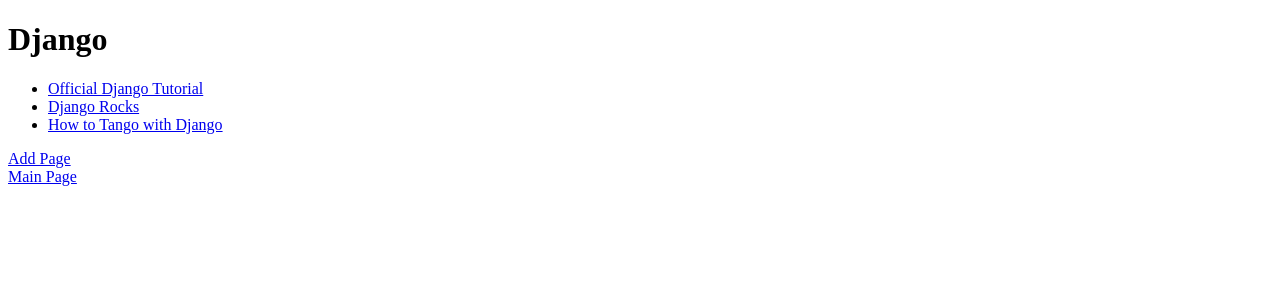
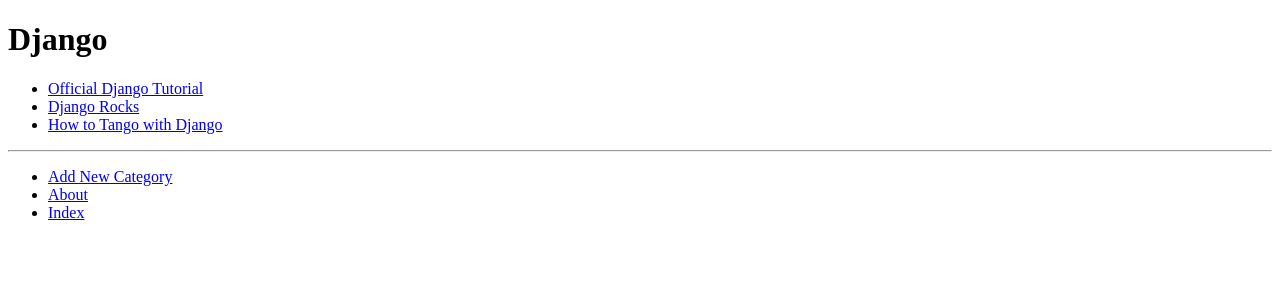
Before and after one commit to BrBritZ/DjangoMaster, a Django app: page /rango/category/django/ in a window 1280 px wide. Shown: the top 300 px of the page. Run offline with Django 3.2, Linux system fonts and the light colour scheme; data comes from the database, SQL or seed files in the repository.

Commit message:
[Chapter8-Real Book], Working with Templates

```diff
--- /dev/null
+++ b/templates/rango/base.html
@@ -0,0 +1,27 @@
+<!DOCTYPE html>
+{%  load staticfiles %}
+
+<html>
+    <head>
+        <title>
+            Rango -
+            {% block title_block %}
+                How to Tango with Django!
+            {% endblock %}
+        </title>
+    </head>
+    <body>
+        <div>
+            {% block body_block %}
+            {% endblock %}
+        </div>
+        <hr />
+        <div>
+            <ul>
+                <li><a href="{% url 'add_category' %}">Add New Category</a></li>
+                <li><a href="{% url 'about' %}">About</a></li>
+                <li><a href="{% url 'index' %}">Index</a></li>
+            </ul>
+        </div>
+    </body>
+</html>
--- a/templates/rango/category.html
+++ b/templates/rango/category.html
@@ -1,10 +1,10 @@
-<!DOCTYPE html>
-<html>
-    <head>
-        <title>Rango</title>
-    </head>
-    <body>
-        <div>
+{%  extends 'rango/base.html' %}
+{% load staticfiles %}
+{% block title_block %}
+        {{ category.name }}
+{% endblock %}
+
+{% block body_block %}
     {% if category %}
         <h1>{{ category.name }}</h1>
         {% if pages %}
@@ -19,11 +19,4 @@
     {% else %}
         The specified category does not exist!
     {% endif %}
-        </div>
-
-        <div>
-            <a href="/rango/category/{{ category.slug }}/add_page/">Add Page</a><br />
-            <a href="/rango/">Main Page</a>
-        </div>
-    </body>
-</html>
+{% endblock %}
--- a/templates/rango/index.html
+++ b/templates/rango/index.html
@@ -18,7 +18,7 @@
             <ul>
                 {% for category in categories %}
                     <li>
-                    <a href="/rango/category/{{ category.slug }}">{{ category.name }}</a>
+                    <a href="{% url 'show_category' category.slug %}">{{ category.name }}</a>
                     </li>
                 {% endfor %}
             </ul>
@@ -42,7 +42,7 @@
 
         <div>
             <a href="/rango/add_category/">Add a New Category</a><br />
-            <a href="/rango/about/">About Rango</a><br />
+            <a href="{% url 'about' %}">About Rango</a><br />
             <img src="{% static "images/rango.jpg" %}" alt="Picture of Rango" />
         </div>
     </body>
```
Lines whose indentation alone changed are shown as unchanged.
